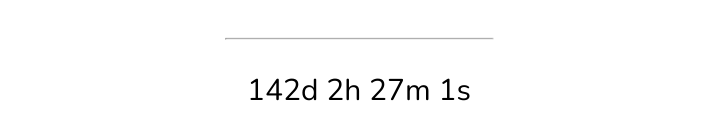
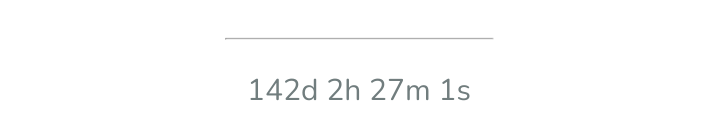
Before and after one commit to Msameer10/blogsamineon, a plain HTML site: page coming_soon.html in a window 1280 px wide. Shown: the part 543-682 px from the top of the page, without its empty margins (281-996 px from the left). Drawn offline with nearby package versions, Linux system fonts and the light colour scheme.

Commit message:
Update coming_soon.html

```diff
--- a/coming_soon.html
+++ b/coming_soon.html
@@ -71,6 +71,11 @@ h2{
   color: #2471A3;
 }
 
+p{
+  color: #717d7e ;
+}
+
+
 </style>
 <body>
 
```
